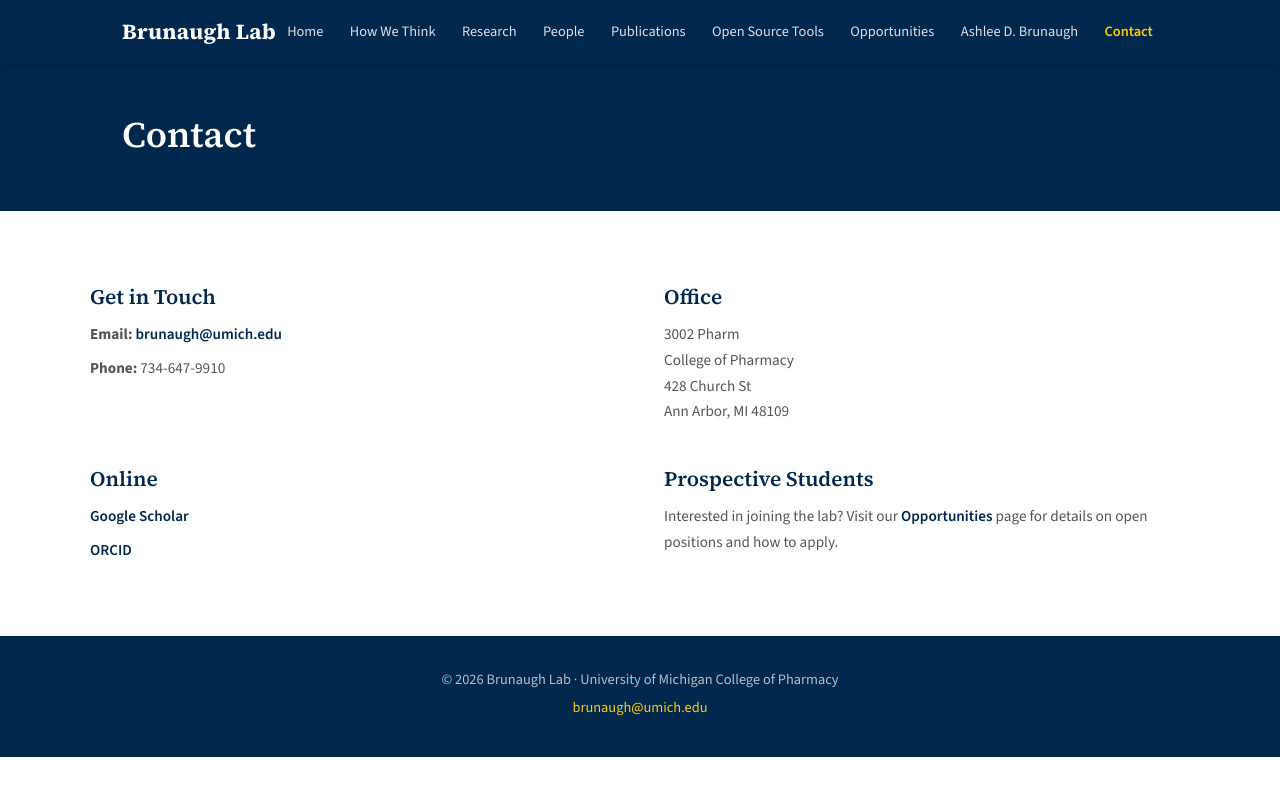
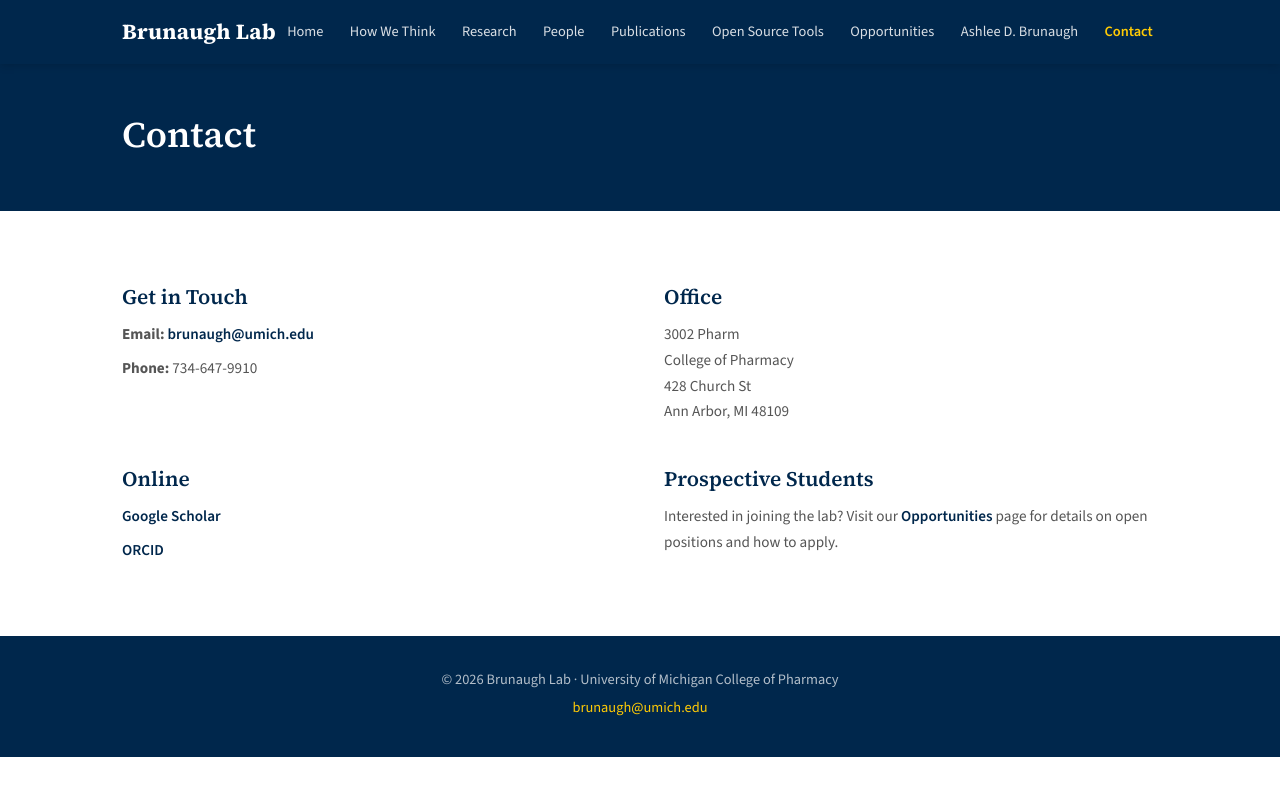
Before and after one commit to Brunaugh-Lab/Brunaugh-Lab.github.io, a Jekyll site: the page built from contact.html, in a window 1280 px wide. Shown: the top 796 px of the page. Built offline with Jekyll 4.4.1, drawn with Linux system fonts in a browser that asks for light colours.

Commit message:
Fix Approach page layout to match site content container
The .page-content shorthand padding (3rem 0 4rem) was clobbering the
horizontal padding inherited from .container (0 2rem). Switching to
longhand padding-top/padding-bottom lets the container's 2rem horizontal
padding take effect on all .page-content blocks.

Affects every page using layout: page (Research, People, PI, Publications,
Opportunities, Software, Contact, Approach) at viewports below 1100px,
where max-width centering no longer masks the missing padding.

Co-Authored-By: Claude Opus 4.7 (1M context) <noreply@anthropic.com>

```diff
--- a/assets/css/style.css
+++ b/assets/css/style.css
@@ -283,7 +283,8 @@ li { margin-bottom: 0.35rem; }
 
 /* --- Page Content --- */
 .page-content {
-  padding: 3rem 0 4rem;
+  padding-top: 3rem;
+  padding-bottom: 4rem;
 }
 .page-content h2 {
   padding-bottom: 0.5rem;
```
